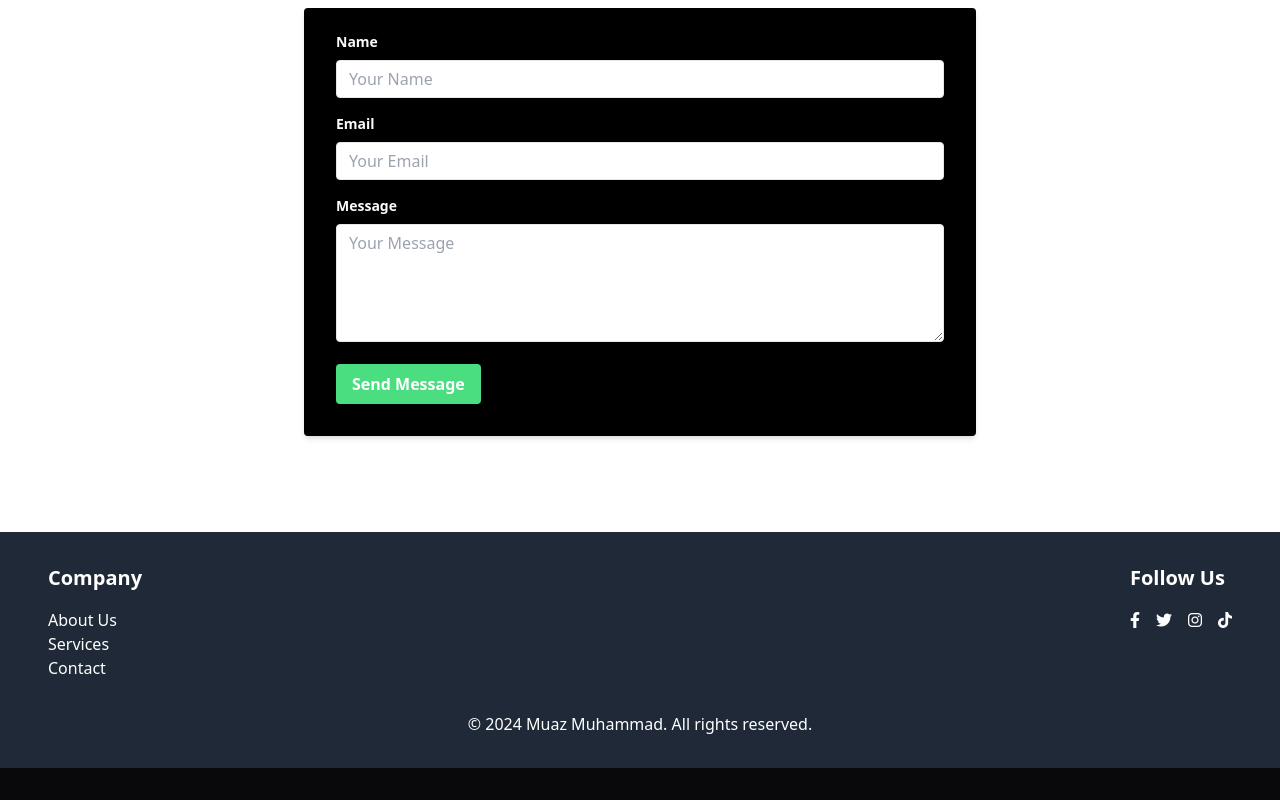
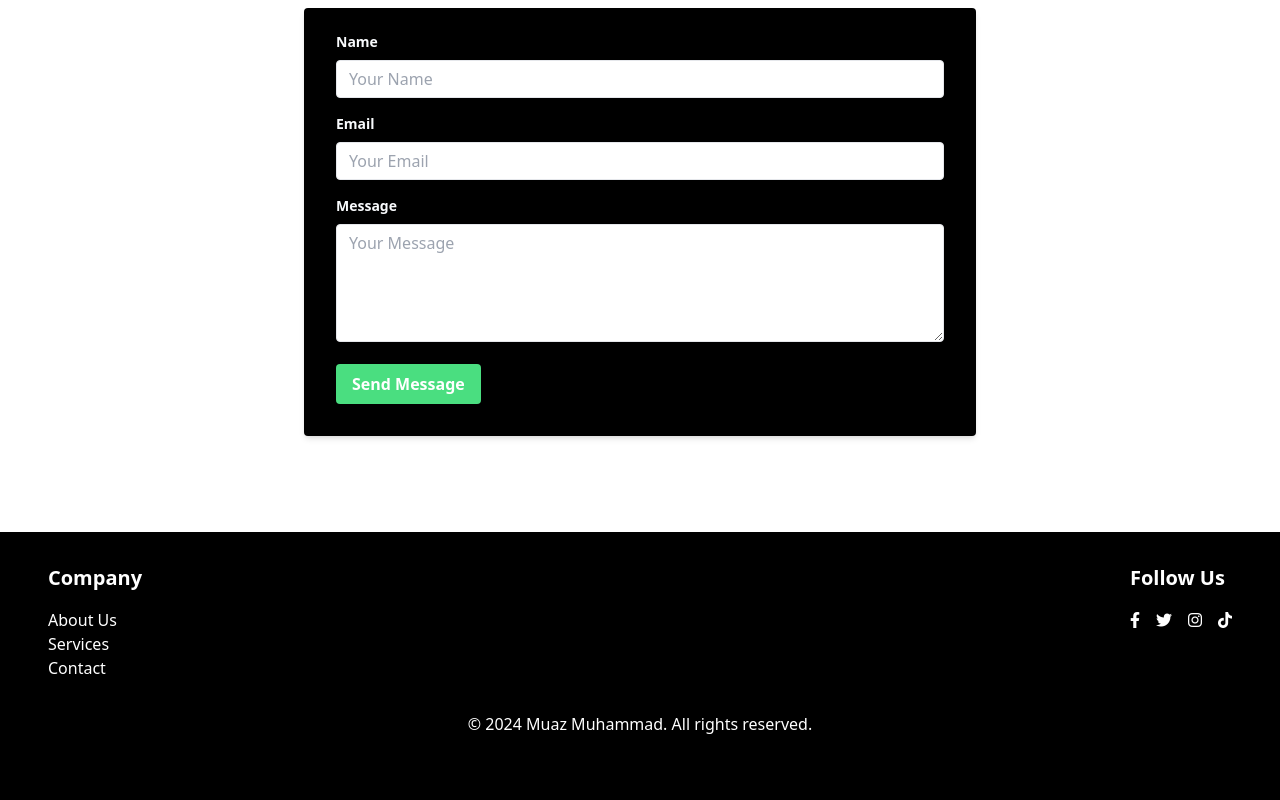
Before and after one commit to muaz64/Landing-page-TW-project, a website built with Vite: page index.html in a window 1280 px wide. Shown: the part 2332-3132 px from the top of the page. Before the commit the page ends 3100 px from the top, so only its background shows below. Built offline with nearby package versions, Linux system fonts and the light colour scheme.

Commit message:
eighth commit

```diff
--- a/index.html
+++ b/index.html
@@ -167,7 +167,7 @@
 
      <!-- Footer Section -->
 
-    <footer class="bg-gray-800 text-white py-8">
+    <footer class="bg-black text-white py-8">
         <div class="container mx-auto px-6 md:px-12">
             <div class="flex flex-col md:flex-row justify-between">
                 <div class="mb-8 md:mb-0">
@@ -188,7 +188,7 @@
                     </ul>
                 </div>
             </div>
-            <div class="mt-8 text-center">
+            <div class="my-8 text-center">
                 <p>&copy; 2024 Muaz Muhammad. All rights reserved.</p>
             </div>
         </div>
```
